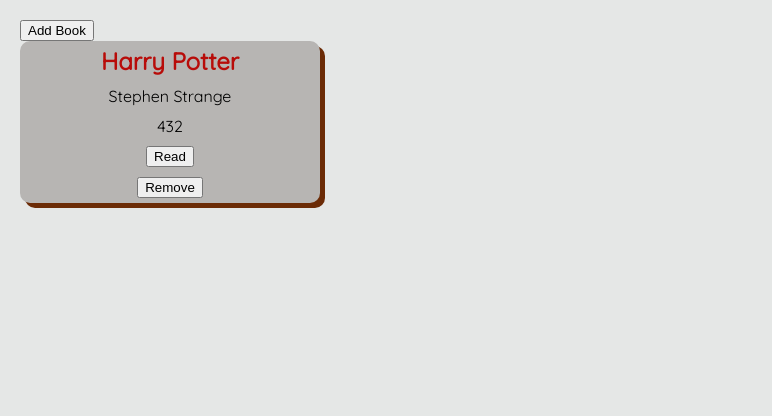
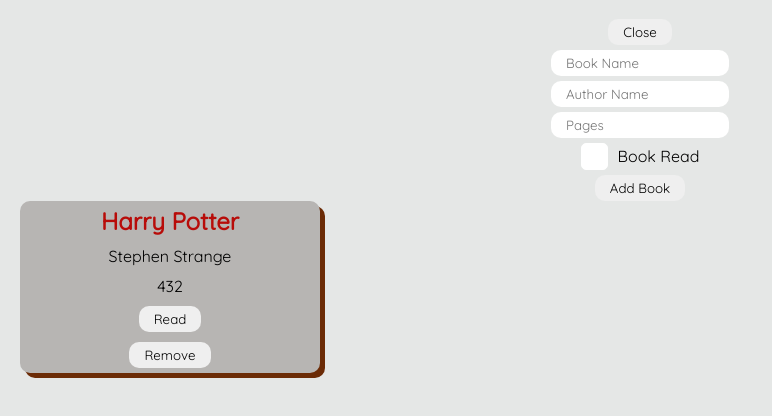
Before and after one commit to madrackwp/TOP-library, a plain HTML site: page index.html in a window 1280 px wide. Both pictures are taken after a click on the button "Add Book". Shown: the part 84-500 px from the top of the page, without its empty margins (0-772 px from the left). Drawn offline with Linux system fonts and the light colour scheme; a web font is replaced by a local one.

Commit message:
Finished the styling of the add books module

```diff
--- a/index.html
+++ b/index.html
@@ -9,9 +9,47 @@
   </head>
   <body>
     <h1>Library App</h1>
-    <div class="container">
+    <div>
       <div class="header">
-        <button>Add Book</button>
+        <div class="add-book-container">
+          <button class="add-book-form-toggle" onclick="openForm()">
+            Add Book
+          </button>
+          <form class="add-book-form" id="book-form">
+            <button onclick="closeForm()">Close</button>
+            <input
+              type="text"
+              placeholder="Book Name"
+              name="book-name"
+              id="add-book-name"
+              required
+            />
+            <input
+              type="text"
+              placeholder="Author Name"
+              name="author-name"
+              id="add-book-author"
+              required
+            />
+            <input
+              type="number"
+              placeholder="Pages"
+              name="book-pages"
+              id="add-book-pages"
+              required
+            />
+            <div class="container" style="position: relative">
+              <input
+                type="checkbox"
+                name="book-read"
+                id="book-read"
+                class="add-book-checkbox"
+              />
+              <label for="book-read">Book Read</label>
+            </div>
+            <button type="submit" onclick="addBook()">Add Book</button>
+          </form>
+        </div>
       </div>
       <div class="bookLibrary">
         <div class="bookCard">
--- a/scripts.js
+++ b/scripts.js
@@ -1,11 +1,25 @@
 let myBooks = [];
 
-function Book() {}
+function Book(bookName, bookAuthor, bookPages, bookRead) {
+  this.bookName = bookName;
+  this.bookAuthor = bookAuthor;
+  this.bookPages = bookPages;
+  this.bookRead = bookRead;
+}
 
-const addBookBtn = document.querySelector(".header button");
+const addBookFormToggle = document.querySelector(".add-book-form-toggle");
+const addBookForm = document.querySelector(".add-book-form");
+// addBookFormToggle.addEventListener("click", toggleForm);
 
-addBookBtn.addEventListener("click", addBook);
+function openForm() {
+  // console.log("Open form");
+  addBookForm.style.display = "flex";
+  addBookFormToggle.style.display = "none";
+}
 
-function addBook() {
-  console.log("Adding book");
+function closeForm() {
+  addBookForm.style.display = "none";
+  addBookFormToggle.style.display = "block";
 }
+
+function addBook() {}
--- a/styles.css
+++ b/styles.css
@@ -10,6 +10,29 @@ body {
   background-color: #e5e7e6;
   margin: 0px;
   padding: 20px;
+}
+
+input,
+button {
+  font-family: "Quicksand", sans-serif;
+}
+
+input {
+  border: none;
+  padding: 5px 15px;
+  border-radius: 10px;
+}
+
+input:focus {
+  /* border: none; */
+  /* border: 1px solid pink; */
+  outline: 2px solid #6b2b06;
+}
+
+button {
+  padding: 5px 15px;
+  border: none;
+  border-radius: 10px;
 }
 
 .bookCard {
@@ -29,3 +52,47 @@ body {
 .bookCard h2 {
   color: #b80c09;
 }
+
+.add-book-form {
+  display: none;
+  flex-direction: column;
+  align-items: center;
+  gap: 5px;
+}
+
+.container label {
+  cursor: pointer;
+  display: flex;
+  align-items: center;
+}
+
+.container input[type="checkbox"] {
+  cursor: pointer;
+  opacity: 0;
+  position: absolute;
+}
+
+.container label::before {
+  content: "";
+  width: 25px;
+  height: 25px;
+  border: 1px solid white;
+  border-radius: 5px;
+  margin-right: 10px;
+  background-color: white;
+}
+
+.container label:hover::before,
+.container input[type="checkbox"]:hover + label::before {
+  background-color: #977897;
+}
+
+.container .add-book-checkbox:checked + label::before {
+  background-color: #795e79 !important;
+  content: "\002714";
+  color: white;
+  display: flex;
+  justify-content: center;
+  align-items: center;
+  font-size: 25px;
+}
```
